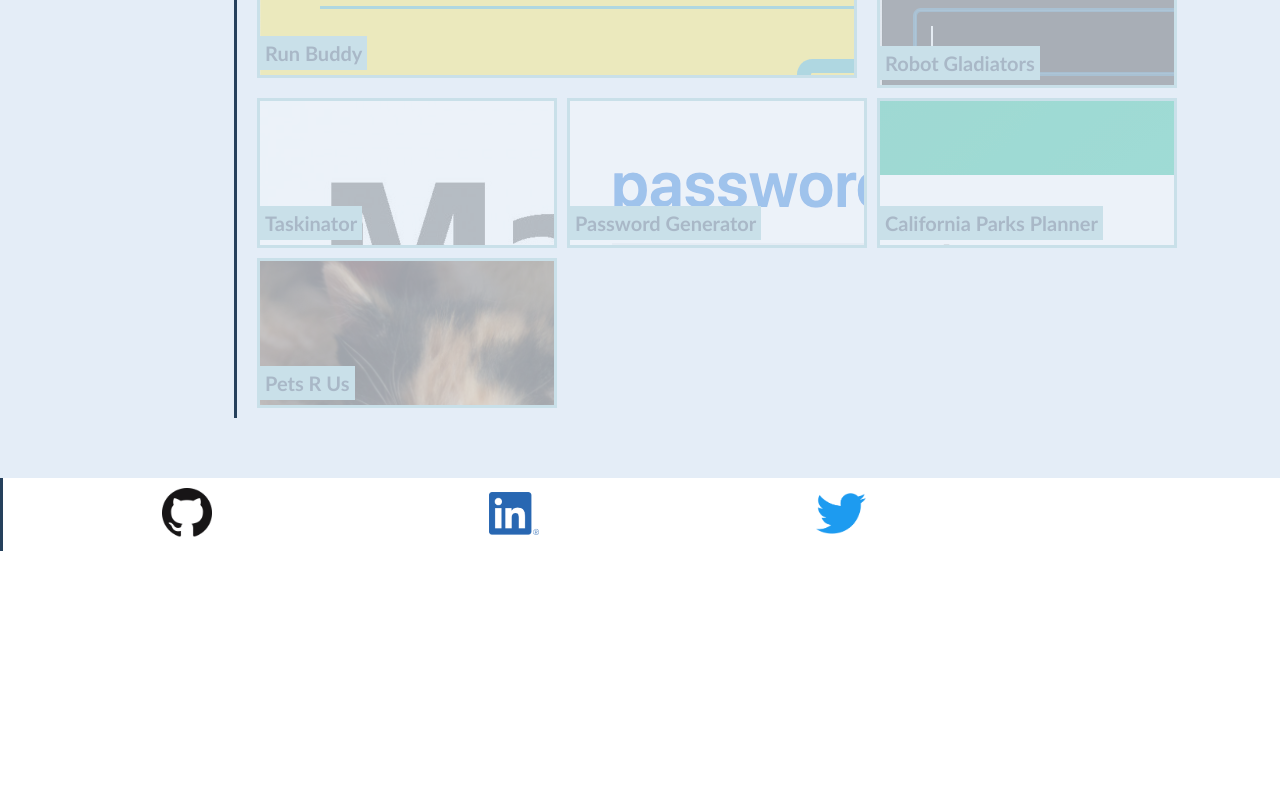
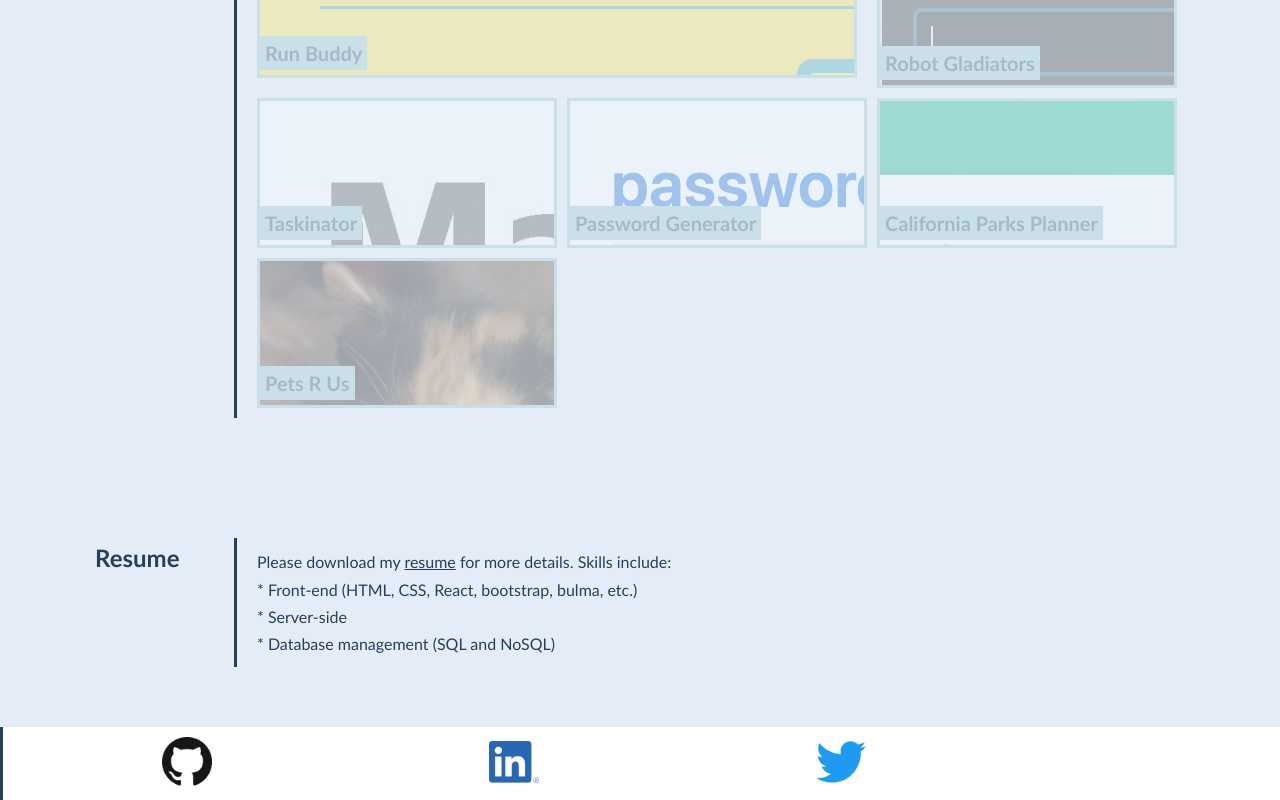
Before and after one commit to hlry/react-portfolio, a React (Create React App) app: page / in a window 1280 px wide. Shown: the part 986-1786 px from the top of the page. Before the commit the page ends 1537 px from the top, so only its background shows below. Built offline with nearby package versions, Linux system fonts and the light colour scheme.

Commit message:
adding resume component

```diff
--- a/src/App.js
+++ b/src/App.js
@@ -5,6 +5,7 @@ import Footer from './components/Footer';
 import About from './components/About';
 import Hero from './components/Hero';
 import ContactForm from './components/Contact';
+import Resume from './components/Resume';
 import './App.css';
 
 function App() {
@@ -25,6 +26,7 @@ function App() {
             <ContactForm></ContactForm>
           )
         }
+        <Resume></Resume>
       </main>
       <Footer></Footer>
     </>
--- a/src/components/Nav/index.js
+++ b/src/components/Nav/index.js
@@ -20,7 +20,7 @@ function Nav({ contactSelected, setContactSelected }) {
 
                 </li>
                 <li>
-                    <a href="./resume.html">Resume</a>
+                    <a href="#resume">Resume</a>
                 </li>
             </ul>
         </nav>
--- /dev/null
+++ b/src/components/Resume/index.js
@@ -0,0 +1,26 @@
+import React from 'react';
+
+function Resume() {
+
+    return (
+        <section>
+            <div className="flex-row">
+                <h2 id="resume">Resume</h2>
+                <p>
+                    Please download my{" "}
+                    <a
+                        href="https://www.nytimes.com/2021/04/17/opinion/resume-advice.html"
+                        target="_blank"
+                        rel="noreferrer"
+                        download
+                    >resume</a> for more details. Skills include: <br></br>
+                    * Front-end (HTML, CSS, React, bootstrap, bulma, etc.) <br></br>
+                    * Server-side <br></br>
+                    * Database management (SQL and NoSQL)
+            </p>
+            </div>
+        </section>
+    );
+}
+
+export default Resume;
```
